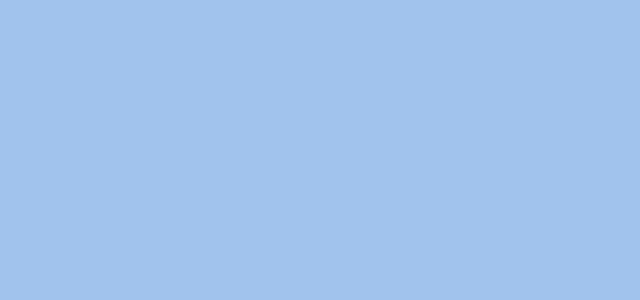
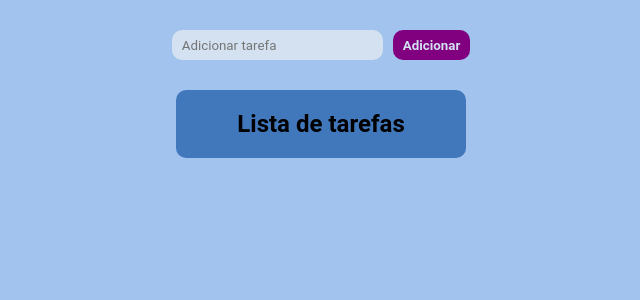
Before and after one commit to luccasqueiroz7/verttice-desafio-junior, a React (Create React App) app: page /desafio/4 in a window 1280 px wide. Shown: the top 300 px of the page, without its empty margins (319-959 px from the left). Built offline with nearby package versions, Linux system fonts and the light colour scheme.

Commit message:
feat/ Logica e estilização do desafio 4 prontos, faltando modal

```diff
--- a/package.json
+++ b/package.json
@@ -8,6 +8,7 @@
     "@testing-library/user-event": "^13.5.0",
     "react": "^18.2.0",
     "react-dom": "^18.2.0",
+    "react-icons": "^4.8.0",
     "react-router-dom": "^5.3.4",
     "react-scripts": "5.0.1",
     "styled-components": "^5.3.8",
--- /dev/null
+++ b/src/pages/ChallengerFour/index.jsx
@@ -0,0 +1,63 @@
+import { useState } from "react";
+import { ChallengerFourSection, TodoLi } from "./style";
+
+import { BsTrash } from "react-icons/bs";
+
+export const ChallengerFour = () => {
+  const [todoList, setTodoList] = useState([]);
+
+  function addTodoList() {
+    let inputValue = document.querySelector(".addInput");
+    if (inputValue.value !== "") {
+      setTodoList([{ todo: inputValue.value, checked: false }, ...todoList]);
+      inputValue.value = "";
+    }
+  }
+
+  function removeTodoList(removeTodo) {
+    setTodoList(todoList.filter((elem, index) => index !== removeTodo));
+  }
+
+  function checkedTodo(indexTodo) {
+    setTodoList(
+      todoList.filter((elem, index) => {
+        if (index === indexTodo) {
+          elem.checked = !elem.checked;
+        }
+        return elem;
+      })
+    );
+  }
+
+  return (
+    <ChallengerFourSection>
+      <form
+        onSubmit={(event) => {
+          event.preventDefault();
+          addTodoList();
+        }}
+      >
+        <input type="text" placeholder="Adicionar tarefa" className="addInput" />
+        <button type="submit">Adicionar</button>
+      </form>
+      <ul>
+        <h2>Lista de tarefas</h2>
+        {todoList.map((todo, index) => (
+          <TodoLi checked={todo.checked} key={index}>
+            <div>
+              <input
+                type="checkbox"
+                onChange={() => {
+                  checkedTodo(index);
+                }}
+                checked={todo.checked}
+              />
+              <p>{todo.todo}</p>
+            </div>
+            <BsTrash color="red" cursor="pointer" onClick={() => removeTodoList(index)} />
+          </TodoLi>
+        ))}
+      </ul>
+    </ChallengerFourSection>
+  );
+};
--- /dev/null
+++ b/src/pages/ChallengerFour/style.js
@@ -0,0 +1,93 @@
+import styled from "styled-components";
+
+export const ChallengerFourSection = styled.section`
+  display: flex;
+  flex-direction: column;
+  align-items: center;
+
+  > form {
+    margin: 30px 0;
+    display: flex;
+    justify-content: center;
+    gap: 10px;
+    width: 80%;
+
+    > input {
+      height: 30px;
+      border: none;
+      border-radius: 10px;
+      background-color: var(--blue-1);
+      padding: 10px;
+    }
+
+    > button {
+      height: 30px;
+      border: none;
+      border-radius: 10px;
+      background-color: var(--purple);
+      color: var(--blue-1);
+      padding: 10px;
+      display: flex;
+      align-items: center;
+      justify-content: center;
+      font-weight: 600;
+    }
+  }
+
+  > ul {
+    display: flex;
+    flex-direction: column;
+    width: 90%;
+    max-width: 290px;
+    max-height: 80vh;
+    overflow-y: auto;
+    background-color: var(--blue-4);
+    padding: 20px;
+    border-radius: 10px;
+    gap: 10px;
+
+    ::-webkit-scrollbar-track {
+      box-shadow: inset 0 0 6px rgba(0, 0, 0, 0.3);
+      background-color: #f5f5f5;
+    }
+
+    ::-webkit-scrollbar {
+      width: 6px;
+      background-color: #f5f5f5;
+    }
+
+    ::-webkit-scrollbar-thumb {
+      background-color: var(--purple);
+    }
+
+    > h2 {
+      align-self: center;
+      color: var(--black);
+    }
+  }
+`;
+
+export const TodoLi = styled.li`
+  display: flex;
+  justify-content: space-between;
+  background-color: ${(props) => (props.checked ? "var(--green)" : "var(--blue-3)")};
+  padding: 5px;
+  border-radius: 10px;
+  text-decoration: ${(props) => (props.checked ? "line-through" : "underline")};
+
+  > div {
+    display: flex;
+    gap: 5px;
+    width: 90%;
+
+    > input {
+      cursor: pointer;
+    }
+
+    > p {
+      max-width: 100%;
+      overflow: hidden;
+      text-overflow: ellipsis;
+    }
+  }
+`;
--- a/src/routes/index.jsx
+++ b/src/routes/index.jsx
@@ -1,4 +1,5 @@
 import { Route, Switch } from "react-router-dom";
+import { ChallengerFour } from "../pages/ChallengerFour";
 import { ChallengerOne } from "../pages/ChallengerOne";
 import { ChallengerThree } from "../pages/ChallengerThree";
 import { ChallengerTwo } from "../pages/ChallengerTwo";
@@ -19,6 +20,9 @@ export const Routes = () => {
       <Route path="/desafio/3/">
         <ChallengerThree />
       </Route>
+      <Route path="/desafio/4/">
+        <ChallengerFour />
+      </Route>
     </Switch>
   );
 };
--- a/src/styles/global.js
+++ b/src/styles/global.js
@@ -35,5 +35,6 @@ export const GlobalStyle = createGlobalStyle`
         --blue-3: #6aa0e3;
         --blue-4: #4178bc;
         --purple: #800080;
+        --green: #228b22;
     }
 `;
```
Also changed, not shown: 1 other file (tests, documents, lock files or other folders).
